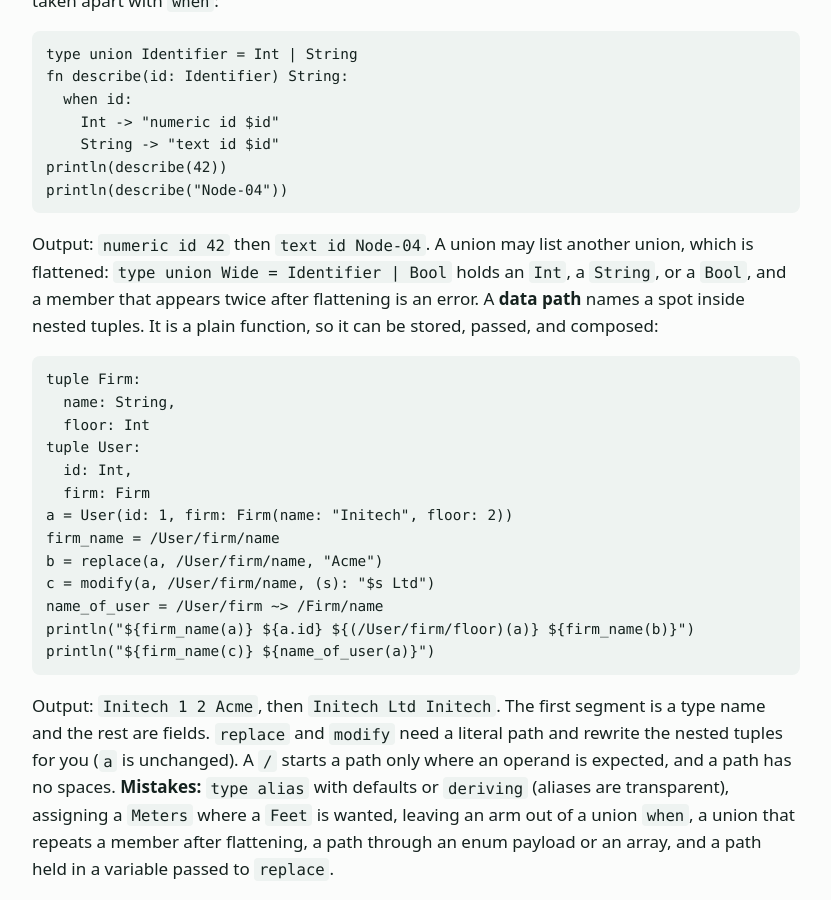
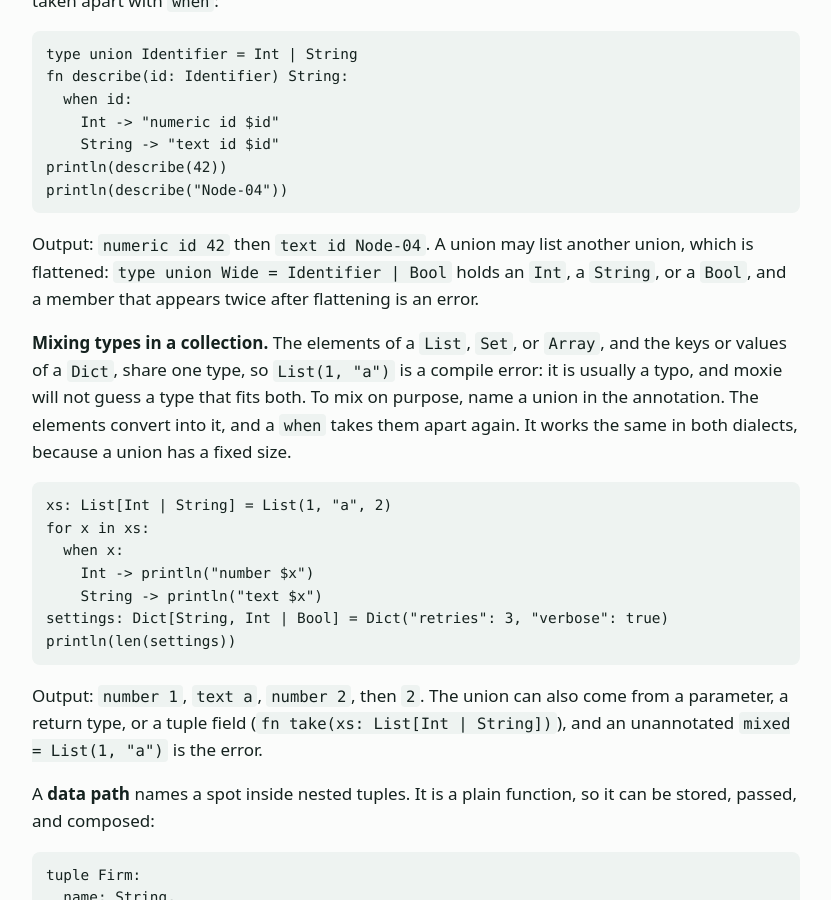
Before and after one commit to slconverse1/moxie, a Jekyll site: the page built from docs/guide.md, in a window 1280 px wide and 900 px high, scrolled down 11723 px. Shown: the whole window, without its empty margins (224-1055 px from the left). Built offline with Jekyll 4.4.1, drawn with Linux system fonts in a browser that asks for light colours.

Commit message:
Docs: Guide section on mixing types with a union; intros explain the \ discard
Co-Authored-By: Claude Sonnet 5.5 <noreply@anthropic.com>
Claude-Session: https://claude.ai/code/session_01XCzUchPRZuBnrDtgjNTTye

````diff
--- a/docs/guide.md
+++ b/docs/guide.md
@@ -470,7 +470,23 @@ println(describe(42))
 println(describe("Node-04"))
 ```
 
-Output: `numeric id 42` then `text id Node-04`. A union may list another union, which is flattened: `type union Wide = Identifier | Bool` holds an `Int`, a `String`, or a `Bool`, and a member that appears twice after flattening is an error. A **data path** names a spot inside nested tuples. It is a plain function, so it can be stored, passed, and composed:
+Output: `numeric id 42` then `text id Node-04`. A union may list another union, which is flattened: `type union Wide = Identifier | Bool` holds an `Int`, a `String`, or a `Bool`, and a member that appears twice after flattening is an error.
+
+**Mixing types in a collection.** The elements of a `List`, `Set`, or `Array`, and the keys or values of a `Dict`, share one type, so `List(1, "a")` is a compile error: it is usually a typo, and moxie will not guess a type that fits both. To mix on purpose, name a union in the annotation. The elements convert into it, and a `when` takes them apart again. It works the same in both dialects, because a union has a fixed size.
+
+```
+xs: List[Int | String] = List(1, "a", 2)
+for x in xs:
+  when x:
+    Int -> println("number $x")
+    String -> println("text $x")
+settings: Dict[String, Int | Bool] = Dict("retries": 3, "verbose": true)
+println(len(settings))
+```
+
+Output: `number 1`, `text a`, `number 2`, then `2`. The union can also come from a parameter, a return type, or a tuple field (`fn take(xs: List[Int | String])`), and an unannotated `mixed = List(1, "a")` is the error.
+
+A **data path** names a spot inside nested tuples. It is a plain function, so it can be stored, passed, and composed:
 
 ```
 tuple Firm:
````
Also changed, not shown: docs/gc/guide.md (+17 -1 lines), docs/gc/index.md (+1 -1 lines), docs/index.md (+1 -1 lines).
